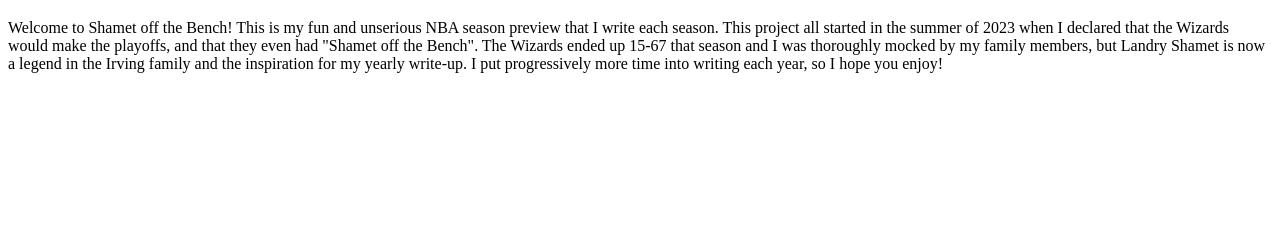
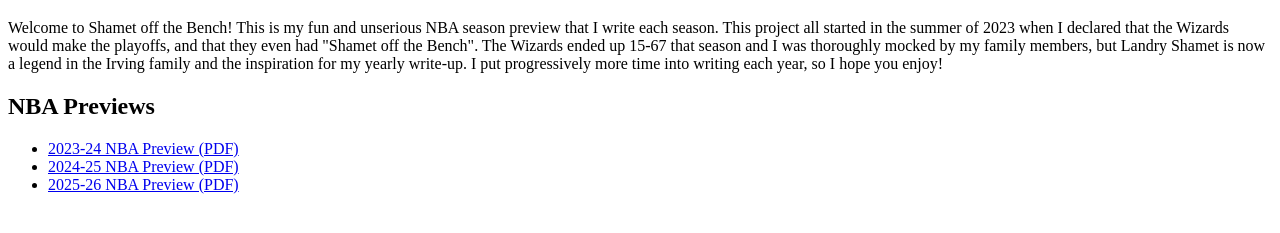
Before and after one commit to FinnIrving/FinnIrving.github.io, a plain HTML site: page index.html in a window 1280 px wide. Shown: the part 61-294 px from the top of the page. Drawn offline with Linux system fonts and the light colour scheme.

Commit message:
index.html

```diff
--- a/index.html
+++ b/index.html
@@ -8,3 +8,10 @@
   <p>Welcome to Shamet off the Bench! This is my fun and unserious NBA season preview that I write each season. This project all started in the summer of 2023 when I declared that the Wizards would make the playoffs, and that they even had "Shamet off the Bench". The Wizards ended up 15-67 that season and I was thoroughly mocked by my family members, but Landry Shamet is now a legend in the Irving family and the inspiration for my yearly write-up. I put progressively more time into writing each year, so I hope you enjoy! </p>
 </body>
 </html>
+<h2>NBA Previews</h2>
+
+<ul>
+  <li><a href="Shamet off the Bench.pdf">2023-24 NBA Preview (PDF)</a></li>
+  <li><a href="Shamet off the Bench 2.pdf">2024-25 NBA Preview (PDF)</a></li>
+  <li><a href="Shamet off the Bench 3.0.pdf">2025-26 NBA Preview (PDF)</a></li>
+</ul>
```
